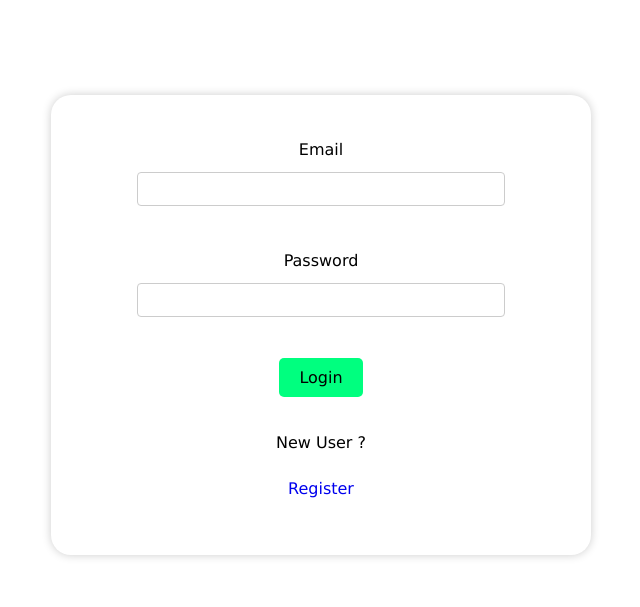
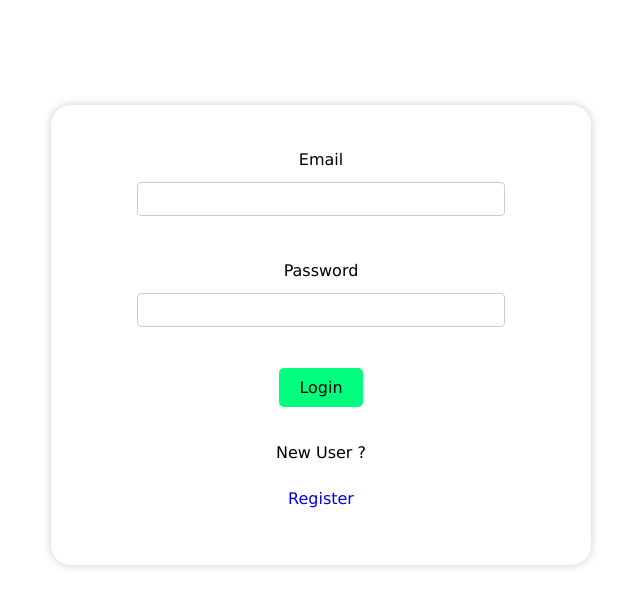
Before and after one commit to ChethiyaNuwan/TastyExpress, a PHP site: page /user/login.php in a window 1280 px wide. Shown: the part 55-662 px from the top of the page, without its empty margins (319-959 px from the left). Run offline with PHP 8.4, Linux system fonts and the light colour scheme.

Commit message:
minor update

```diff
--- a/stylesheets/styles.css
+++ b/stylesheets/styles.css
@@ -235,10 +235,10 @@ footer {
 
 /*login css starts*/
 .login-card{
-    transform: translateY(150px);
+    transform: translateY(160px);
     height: 400px;
     width: 500px;
-    grid-template-rows: 48px 46px 83px 10px 130px 0px 93px;
+    grid-template-rows: 48px 46px 83px 10px 130px 0 93px;
     align-items: center;
     margin: auto;
     padding: 30px 20px;
```
